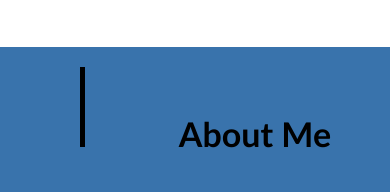
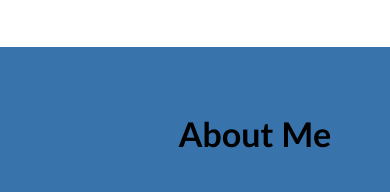
Before and after one commit to SIR-97/Portfolio_Template_Page, a plain HTML site: page index.html in a window 390 px wide. Shown: the part 741-933 px from the top of the page. Drawn offline with Linux system fonts and the light colour scheme.

Commit message:
reordered file strucutre

```diff
--- a/starter/assets/css/style.css
+++ b/assets/css/style.css
@@ -316,6 +316,10 @@ footer ul li a:hover {
       flex-direction: column;
   }
 
+  .title {
+    border-right: none;
+  }
+
   .title div {
     align-content: left;
   }
```
Also changed, not shown: assets/css/images/02-portfolio-1.jpg (renamed from starter/assets/css/images/02-portfolio-1.jpg), assets/css/images/02-portfolio-2.jpg (renamed from starter/assets/css/images/02-portfolio-2.jpg), assets/css/images/02-portfolio-3.jpg (renamed from starter/assets/css/images/02-portfolio-3.jpg), assets/css/images/02-portfolio-4.jpg (renamed from starter/assets/css/images/02-portfolio-4.jpg), assets/css/images/02-run-buddy.jpg (renamed from starter/assets/css/images/02-run-buddy.jpg), index.html (renamed from starter/index.html), 1 other file.
